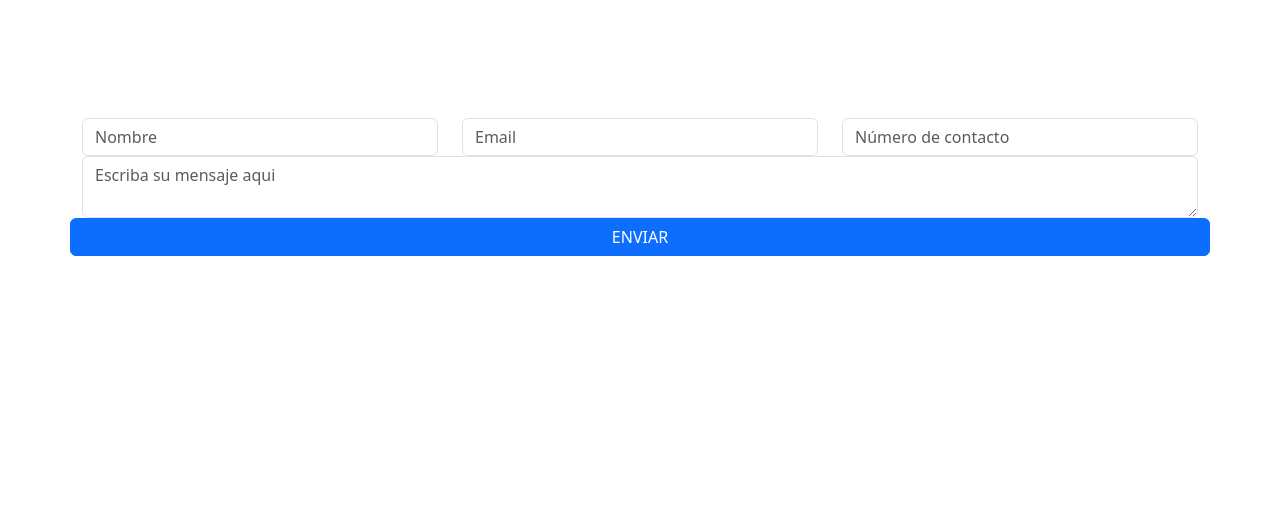
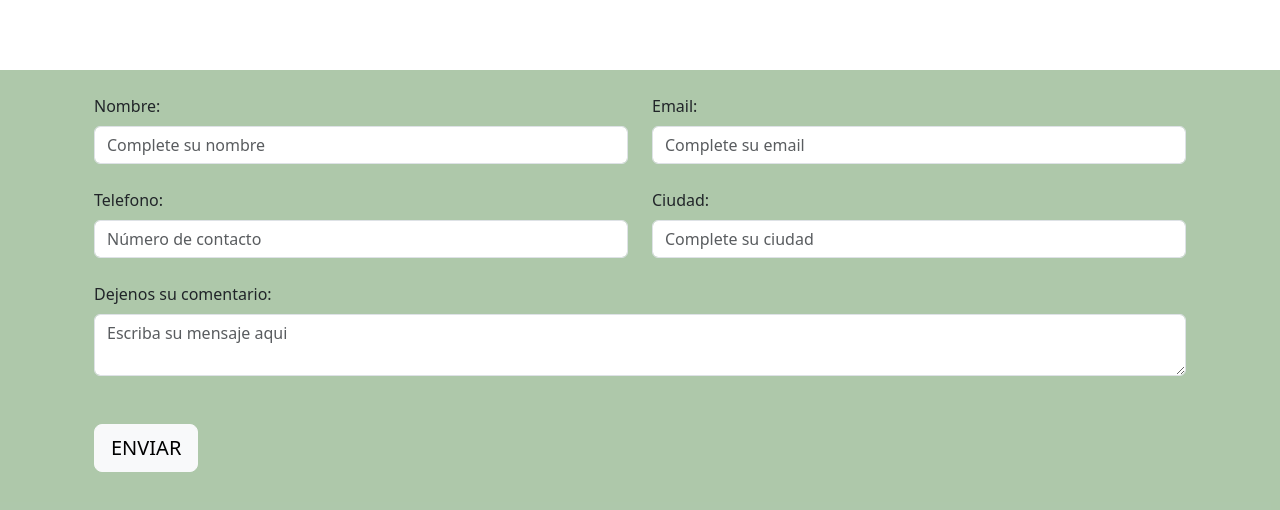
Before and after one commit to Morri17/exuviaweb2, a React (Vite) app: page / in a window 1280 px wide. Shown: the part 2039-2549 px from the top of the page. Before the commit the page ends 2295 px from the top, so only its background shows below. Built offline with nearby package versions, Linux system fonts and the light colour scheme.

Commit message:
cambios en formulario contacto boostrap

```diff
--- a/src/App.jsx
+++ b/src/App.jsx
@@ -6,7 +6,6 @@ import Inicio from "./Componentes/Inicio";
 import Nosotros from "./Componentes/Nosotros";
 import Productos from "./Componentes/Productos";
 import BotonWhatsApp from "./WhatsapBoton/WhatsappBoton";
-import Contacto2 from "./Componentes/Contacto2";
 
 function App() {
   const sectionRefs = [
@@ -29,7 +28,7 @@ function App() {
           <Nosotros />
         </div>
         <div ref={sectionRefs[3].ref}>
-          <Contacto2 />
+          <Contacto />
         </div>
       </div>
         <BotonWhatsApp />
--- a/src/CSS/Contacto.css
+++ b/src/CSS/Contacto.css
@@ -1,107 +1,3 @@
-.divmadre {
-  display: flex;
-  flex-direction: row;
-  justify-content: center;
-  align-items: center;
-  min-height: 100vh;
-  background-image: url("../assets/Imagenes/Imagen3.jpeg");
-  background-size: cover;
-  background-position: center;
-  background-repeat: no-repeat;
-  padding: 20px;
-  box-sizing: border-box;
+.background-contacto{
+  background-color: rgba(19, 95, 8, 0.342);
 }
-
-.texto {
-  justify-content: center;
-  background-color: rgba(78, 78, 78, 0.774);
-  border-radius: 3%;
-  margin: 60px;
-  color: rgb(255, 255, 255);
-  font-size: 25px;
-  font-weight: bold;
-  font-style: italic;
-  font-weight: 300;
-  padding: 40px;
-  text-align: center;
-  flex: 1; /* Ocupa el espacio restante */
-}
-
-.titulo {
-  font-size: 25px;
-  padding: 20px;
-  text-align: center;
-  color: rgb(255, 255, 255);
-  font-family: 'Times New Roman', Times, serif;
-}
-
-.formulario {
-  padding: 20px;
-  box-sizing: border-box;
-  max-width: 800px;
-  width: 100%; /* Ocupa el ancho disponible */
-  margin-right: 40px; /* Agregado un margen derecho para separar del texto */
-}
-
-  /* Estilos para el formulario */
-  .formulario form {
-    display: flex;
-    flex-direction: column;
-    align-items: start;
-    gap: 20px;
-  }
-
-  /* Estilos para las etiquetas */
-  .formulario label {
-    color: rgb(253, 253, 253);
-    font-weight: bold;
-  }
-
-  /* Estilos para los campos de entrada */
-  .formulario input,
-  .formulario textarea {
-    width: 100%;
-    padding: 10px;
-    border: 1px solid #ccc;
-    border-radius: 4px;
-  }
-
-  .formulario .text-danger {
-    color: #dc3545;
-    font-size: 0.875rem;
-  }
-
-
-  .formulario input[type="submit"] {
-    padding: 10px;
-    background-color: #007bff;
-    color: white;
-    border: none;
-    border-radius: 4px;
-    cursor: pointer;
-  }
-
-  .formulario input[type="submit"]:hover {
-    background-color: #0056b3;
-  }
-
-  @media (max-width: 768px) {
-    .divmadre {
-      padding: 10px;
-    }
-
-    .formulario {
-      max-width: 100%;
-    }
-
-    .titulo {
-      font-size: 20px;
-      padding: 10px;
-      margin-top: 70px;
-    }
-
-    .texto {
-      font-size: 18px;
-      padding: 10px;
-    }
-  }
--- a/src/Componentes/Contacto.jsx
+++ b/src/Componentes/Contacto.jsx
@@ -40,79 +40,89 @@ const Contacto = () => {
   }, [isSuccess]);
 
   return (
-    <section id="contacto" className="section">
-      <div className="divmadre">
-        <div className="texto">
-          Lorem ipsum dolor sit amet consectetur adipisicing elit. Totam sunt
-          veritatis hic quibusdam dolore earum ipsa debitis sequi ullam adipisci
-          dignissimos, architecto harum tempore maxime incidunt voluptatum. Aut,
-          earum neque. Ipsa nesciunt necessitatibus enim recusandae, quasi et
-          quas commodi officia dolore mollitia quae labore hic nostrum similique
-          laudantium nihil beatae voluptatibus? Illo odio cupiditate sint iusto
-          porro dolore minus temporibus. Ut fuga recusaconseesse sint expedita,
-          corrupti doloribus suscipit dolores eum architecto iusto corporis
-          excepturi alias minima libero hic sit eos commodi distinctio dolorem
-          harum culpa? Atque. Quos, maiores voluptatem! Cumque delectus
-          exercitationem incidunt aa?
-        </div>
-        <div className="formulario">
-          <div className="titulo"> PONETE EN COTACTO CON NOSOTROS</div>
-          <form ref={form} onSubmit={handleSubmit(sendEmail)}>
-            <label>Nombre:</label>
+    <div className="background-contacto">
+    <div className="container g-5">
+      <form className="row g-4" ref={form} onSubmit={handleSubmit(sendEmail)}>
+        <div className="col-6">
+          <label name="use_name" className="form-label">
+            Nombre:
+          </label>
           <input
             type="text"
+            className="form-control"
             name="user_name"
-              {...register("user_name", { required: true })}
+            placeholder="Complete su nombre"
           />
           {errors.user_name && (
             <div className="text-danger">Debe completar su nombre</div>
           )}
-            <label>Email:</label>
+        </div>
+        <div className="col-6">
+          <label name="use_email" className="form-label">
+            Email:
+          </label>
           <input
             type="email"
-              name="user_email"
-              {...register("user_email", { required: true })}
+            className="form-control"
+            name="user_name"
+            placeholder="Complete su email"
           />
           {errors.user_email && (
             <div className="text-danger">Debe completar su correo</div>
           )}
-            <label>Telefono de contacto:</label>
+        </div>
+        <div className="col-6">
+          <label name="use_ciudad" className="form-label">
+            Telefono:
+          </label>
           <input
-              type="telefono"
-              name="user_telefono"
+            type="number"
+            className="form-control"
+            name="user_ciudad"
+            placeholder="Número de contacto"
             {...register("user_telefono", { required: true })}
           />
-            {errors.user_telefono && (
-              <div className="text-danger">
-                Debe colocar un numero de contacto
         </div>
-            )}
-
-            <label>Dejanos tu consulta:</label>
+        <div className="col-6">
+          <label name="use_email" className="form-label">
+            Ciudad:
+          </label>
+          <input
+            type="number"
+            className="form-control"
+            name="user_telefono"
+            placeholder="Complete su ciudad"
+            {...register("user_ciudad", { required: true })}
+          />
+        </div>
+        <div className="col-12">
+          <label name="use_mensaje" className="form-label">
+            Dejenos su comentario:
+          </label>
           <textarea
-              name="message"
-              {...register("message", { required: true })}
-            />
-            {errors.message && (
+            className="form-control"
+            type="text"
+            name="mensaje"
+            id="mensjae"
+            placeholder="Escriba su mensaje aqui"
+          ></textarea>
+          {errors.mensaje && (
             <div className="text-danger">
               Es necesario que escriba un mensaje
             </div>
           )}
-
-            <input type="submit" value="ENVIAR" className="btn btn-primary" />
-
+        </div>
+        <div className="col mt-5 mb-5">
+          <input type="submit" value="ENVIAR" className="btn btn-light btn-lg" />
           {isSuccess && (
-              <div>
-                <div className="alert alert-success mt-3">
-                  Consulta enviada correctamente. A la brevedad lo contactaremos
-                </div>
-                Sera redirigido a la pagina principal
+            <div className="alert alert-success mt-3" role="alert">
+              Consulta enviada correctamente. A la brevedad lo contactaremos.
             </div>
           )}
+        </div>
       </form>
     </div>
     </div>
-    </section>
   );
 };
 
--- a/src/Componentes/Contacto2.jsx
+++ /dev/null
@@ -1,107 +0,0 @@
-import { useRef, useState, useEffect } from "react";
-import { useForm } from "react-hook-form";
-import emailjs from "@emailjs/browser";
-import "bootstrap/dist/css/bootstrap.min.css";
-
-const Contacto2 = () => {
-  const {
-    register,
-    handleSubmit,
-    formState: { errors },
-  } = useForm();
-  const [isSuccess, setIsSuccess] = useState(false);
-  const form = useRef();
-
-  const sendEmail = () => {
-    const serviceID = import.meta.env.VITE_EMAILJS_SERVICE_ID;
-    const templateID = import.meta.env.VITE_EMAILJS_TEMPLATE_ID;
-    const PUBLICKEY = import.meta.env.VITE_EMAILJS_PUBLIC_KEY;
-
-    emailjs.sendForm(serviceID, templateID, form.current, PUBLICKEY).then(
-      (result) => {
-        console.log(result.text);
-        setIsSuccess(true);
-        form.current.reset();
-      },
-      (error) => {
-        console.log(error.text);
-      }
-    );
-  };
-
-  useEffect(() => {
-    if (isSuccess) {
-      const redirectTimeout = setTimeout(() => {
-        window.location.href = "http://localhost:5173/inicio";
-      }, 4000);
-      return () => clearTimeout(redirectTimeout);
-    }
-  }, [isSuccess]);
-
-  return (
-    <div className="container-lg">
-      <form className="row" ref={form} onSubmit={handleSubmit(sendEmail)}>
-        <div className="col-4">
-          <label name="use_name" className=""></label>
-          <input
-            type="text"
-            className="form-control"
-            name="user_name"
-            placeholder="Nombre"
-          />
-          {errors.user_name && (
-            <div className="text-danger">Debe completar su nombre</div>
-          )}
-        </div>
-        <div className="col-4">
-          <label name="use_email" className=""></label>
-          <input
-            type="email"
-            className="form-control"
-            name="user_name"
-            placeholder="Email"
-          />
-          {errors.user_email && (
-            <div className="text-danger">Debe completar su correo</div>
-          )}
-        </div>
-        <div className="col-4">
-          <label name="use_email" className=""></label>
-          <input
-            type="telefono"
-            className="form-control"
-            name="user_telefono"
-            placeholder="Número de contacto"
-            {...register("user_telefono", { required: true })}
-          />
-        </div>
-        <div className="col-12">
-          <textarea
-            className="form-control"
-            type="text"
-            name="mensaje"
-            id="mensjae"
-            placeholder="Escriba su mensaje aqui"
-          ></textarea>
-          {errors.mensaje && (
-            <div className="text-danger">
-              Es necesario que escriba un mensaje
-            </div>
-          )}
-        </div>
-        <input type="submit" value="ENVIAR" className="btn btn-primary" />
-
-        {isSuccess && (
-          <div className="form-control">
-            <div className="alert alert-success mt-3">
-              Consulta enviada correctamente. A la brevedad lo contactaremos
-            </div>
-            Sera redirigido a la pagina principal
-          </div>
-        )}
-      </form>
-    </div>
-  );
-};
-
-export default Contacto2;
```
Lines whose indentation alone changed are shown as unchanged.
